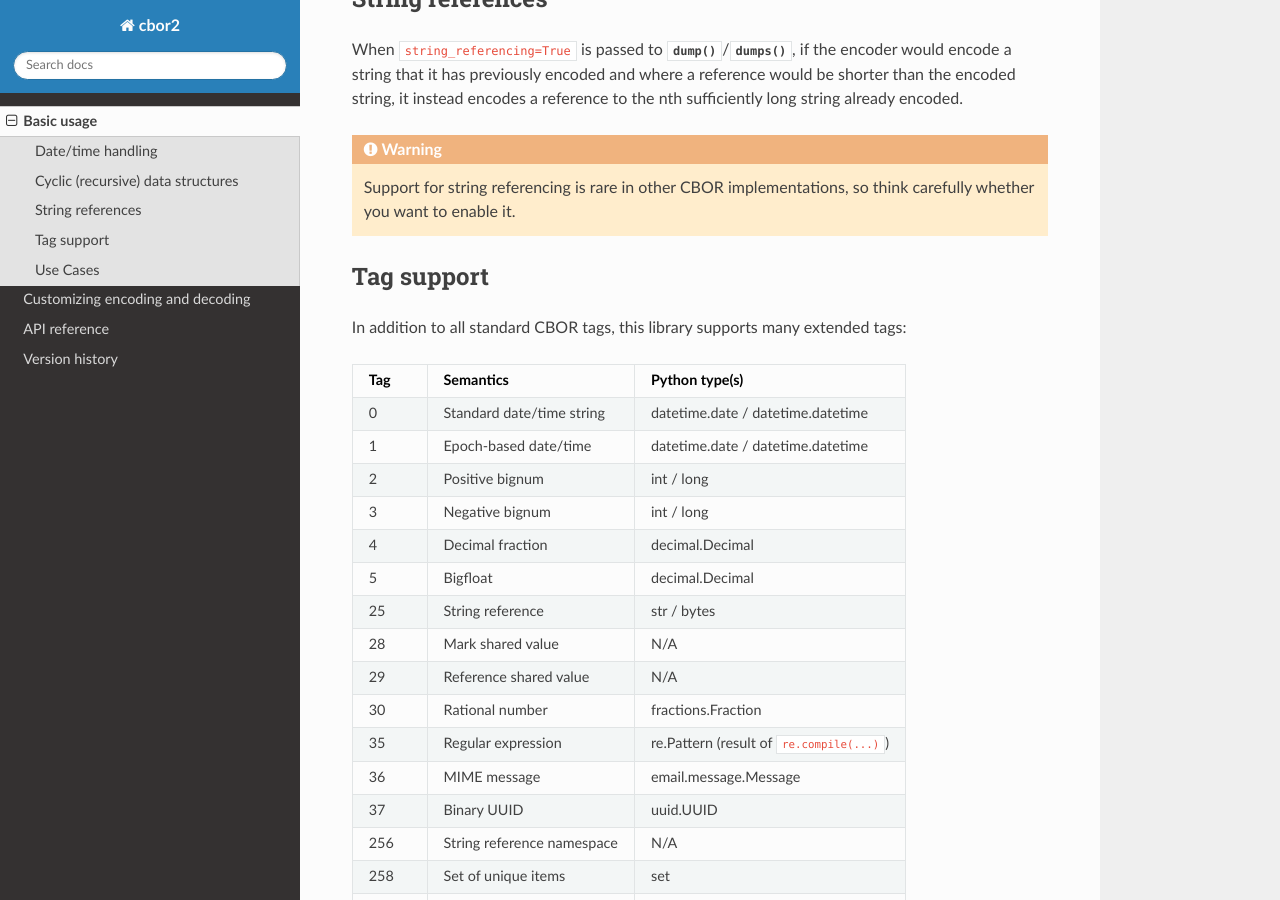
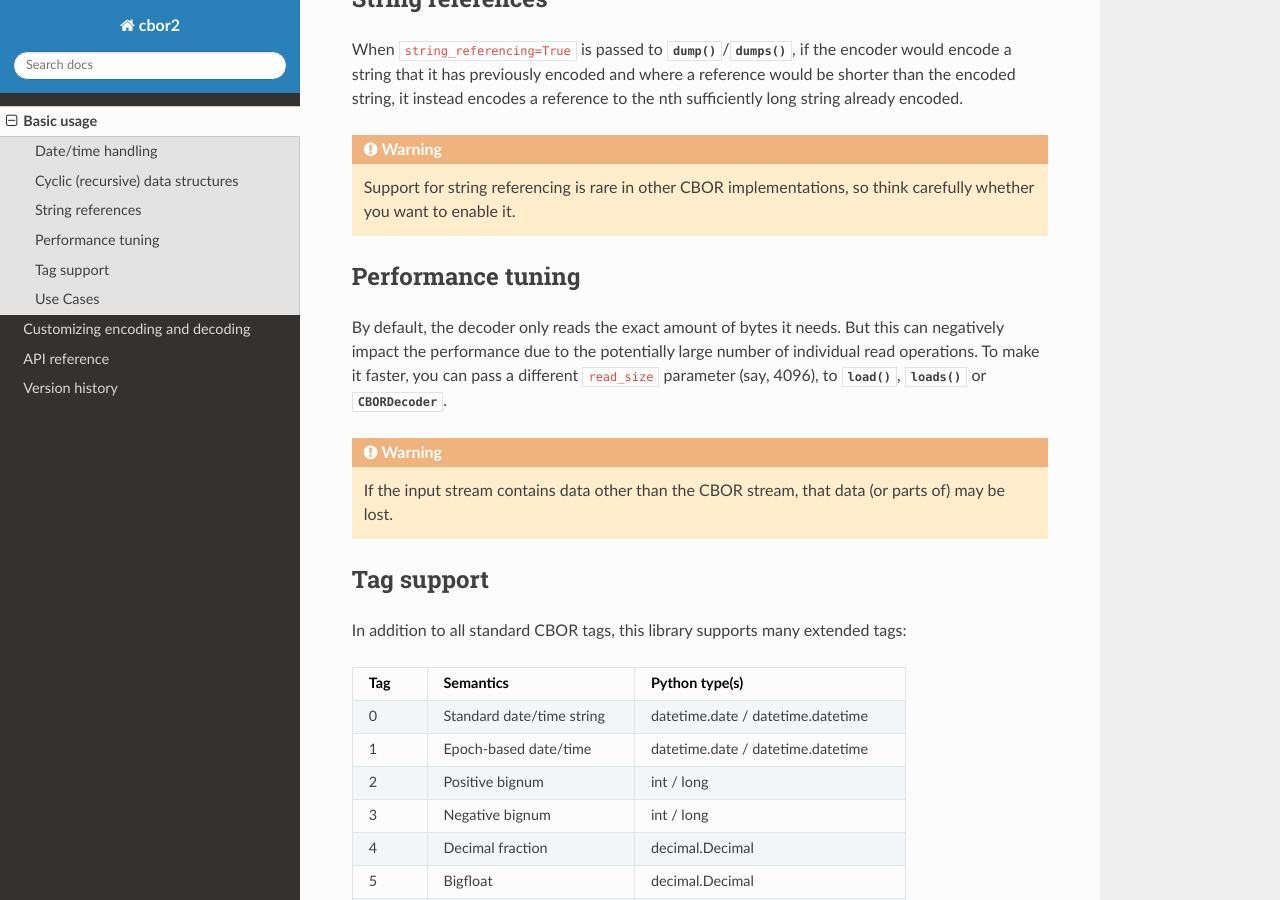
Before and after one commit to agronholm/cbor2, a Sphinx documentation site: the page built from docs/usage.rst, in a window 1280 px wide and 900 px high, scrolled down 1508 px. Built offline with Sphinx 7.4.7 and the Read the Docs theme 3.1.0, drawn with Linux system fonts in a browser that asks for light colours; the version number could not be read and is left out.

Commit message:
Added a performance tuning section

```diff
--- a/docs/usage.rst
+++ b/docs/usage.rst
@@ -74,6 +74,17 @@ instead encodes a reference to the nth sufficiently long string already encoded.
 .. warning:: Support for string referencing is rare in other CBOR implementations, so think carefully
     whether you want to enable it.
 
+Performance tuning
+------------------
+
+By default, the decoder only reads the exact amount of bytes it needs. But this can negatively
+impact the performance due to the potentially large number of individual read operations.
+To make it faster, you can pass a different ``read_size`` parameter (say, 4096), to :func:`load`,
+:func:`loads` or :class:`CBORDecoder`.
+
+.. warning:: If the input stream contains data other than the CBOR stream, that data (or parts of)
+    may be lost.
+
 Tag support
 -----------
 
```
